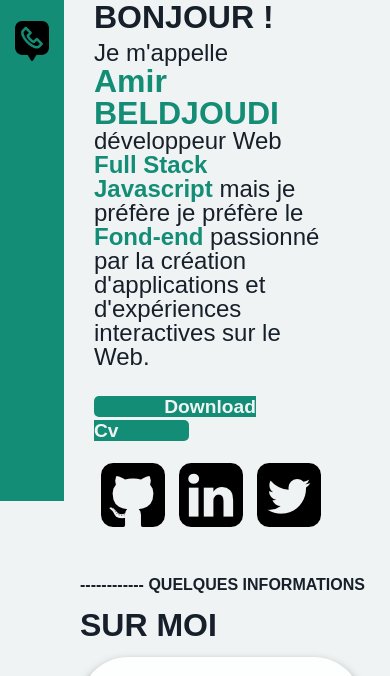
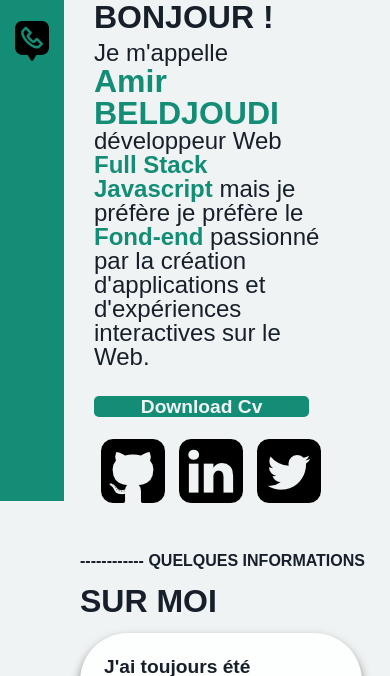
Before and after one commit to beldjoudiamir/Portfolio, a PHP site: page / in a window 390 px wide. Shown: the part 343-1019 px from the top of the page. Run offline with PHP 8.4, Linux system fonts and the light colour scheme; some web fonts are replaced.

Commit message:
padding two

```diff
--- a/css/style.css
+++ b/css/style.css
@@ -400,7 +400,7 @@ body{
     }
 
     .button{
-    padding: 0 30%;
+    padding: 0 20%;
     font-size: 1.2rem;
     }
 
```
